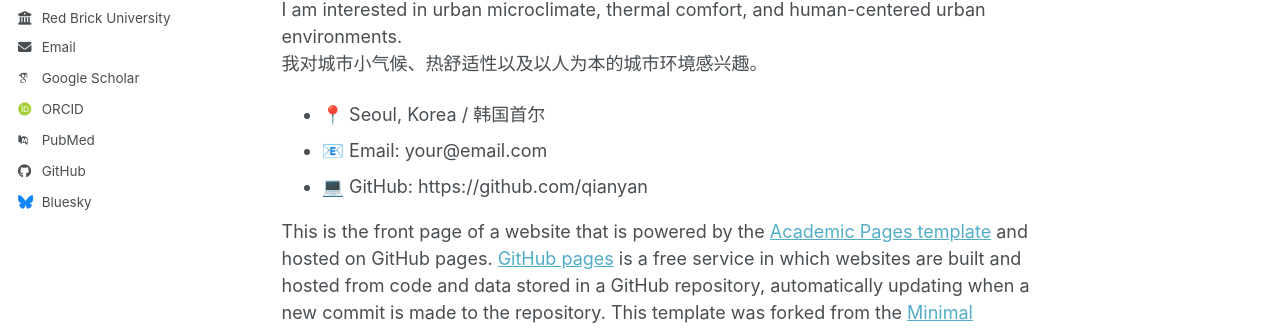
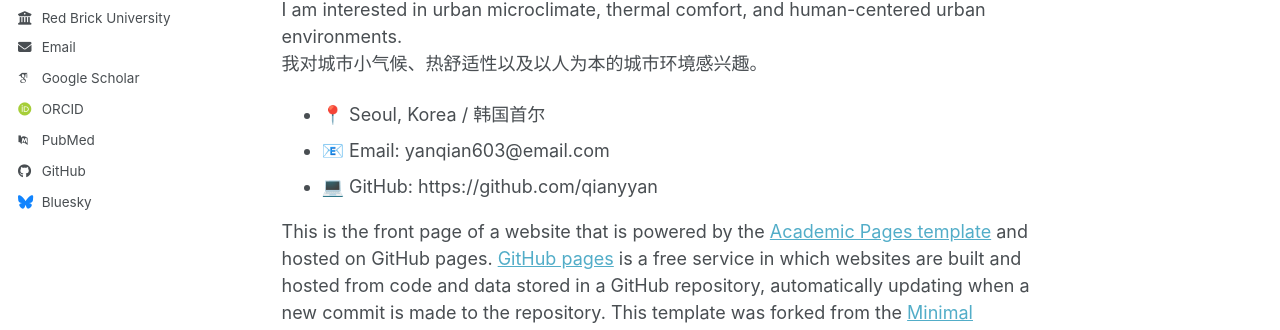
Before and after one commit to qianyyan/qianyyan.github.io, a Jekyll site: the page built from _pages/about.md, in a window 1280 px wide and 900 px high. Shown: the part 397-727 px from the top of the window. Built offline with Jekyll 4.4.1, drawn with Linux system fonts in a browser that asks for light colours; some web fonts are replaced; a script bundle is joined from its source files by our own code; library files that are not in the unit come from our copies.

Commit message:
Update about.md

```diff
--- a/_pages/about.md
+++ b/_pages/about.md
@@ -16,8 +17,8 @@ I am interested in urban microclimate, thermal comfort, and human-centered urban
 我对城市小气候、热舒适性以及以人为本的城市环境感兴趣。
 
 - 📍 Seoul, Korea / 韩国首尔
-- 📧 Email: your@email.com
-- 💻 GitHub: https://github.com/qianyan
+- 📧 Email: yanqian603@email.com
+- 💻 GitHub: https://github.com/qianyyan
 
 
 
```
Also changed, not shown: other parts of _pages/about.md (+1 -0 lines).
